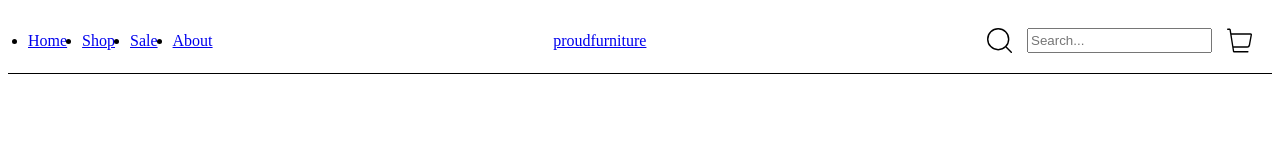
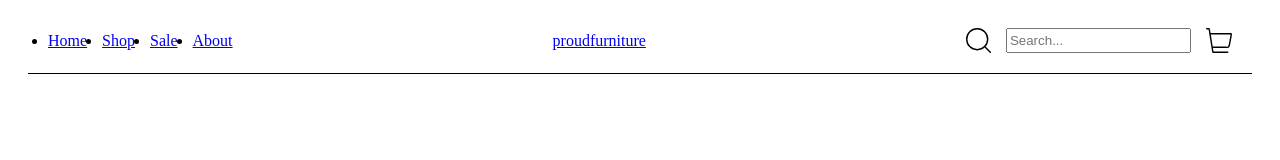
Before and after one commit to ogjackson/assignment-3, a plain HTML site: page search.html in a window 1280 px wide. Drawn offline with Linux system fonts and the light colour scheme.

Commit message:
Further styling edits for consistency between cart and header

```diff
--- a/scripts/common.js
+++ b/scripts/common.js
@@ -1,4 +1,5 @@
 const header = `
+    <section>
     <ul>
         <li><a href="index.html">Home</a></li>
         <li><a href="shop.html">Shop</a></li>
@@ -9,15 +10,18 @@ const header = `
     <a href="index.html" class="logo">proudfurniture</a>
 
     <div>
-        <img class="icon" id="searchButton" src="assets/common/search-black.svg"></img>
+        <img class="icon" id="searchButton" src="assets/common/search-black.svg">
         <input type="text" id="searchBox" placeholder="Search...">
-        <img class="icon" id="cartButton" src="assets/common/cart-black.svg"></img>
+        <img class="icon" id="cartButton" src="assets/common/cart-black.svg">
      </div>
+    </section>
 `
 
 const cartMenu = `
-    <h2>CART</h2>
-    <img class="icon" id="closeCart" src="assets/common/close-white.svg"></img>
+    <div id="cartHeader">
+        <p>CART</p>
+        <img class="icon" id="closeCart" src="assets/common/close-white.svg">
+    </div>
     <div id="cartContents"></div>
     <div>
         <p>Subtotal</p>
--- a/styling/layout.css
+++ b/styling/layout.css
@@ -1,11 +1,15 @@
 /* HEADER STYLING */
 
 nav {
+    padding: 0 20px;
+  }
+
+nav section {
     display: flex;
     justify-content: space-between;
     align-items: center;
     border-bottom: 1px solid;
-    padding: 20px
+    padding: 20px;
 }
 
 nav ul {
@@ -20,15 +24,12 @@ nav div {
     gap: 15px;
 }
 
-.icon {
-    width: 25px;
-}
-
 
 /* CART STYLING */
 
 #cartMenu {
     position: fixed;
+    padding: 20px;
     top: 0;
     right: 0;
     width: 300px;
@@ -41,6 +42,24 @@ nav div {
 #cartMenu.active {
     transform: translate(0)
 }
+
+#cartHeader {
+    display: flex;
+    justify-content: space-between;
+    align-items: center;
+    border-bottom: 1px solid;
+}
+
+#cartHeader .icon {
+    height: 20px;
+}
+
+
+/* UNIVERSAL */
+.icon {
+    height: 25px;
+}
+
 
 /* HOMEPAGE */
 
```
Also changed, not shown: index.html (+1 -1 lines), assets/common/close-black.svg, assets/common/close-white.svg, 2 other files.
